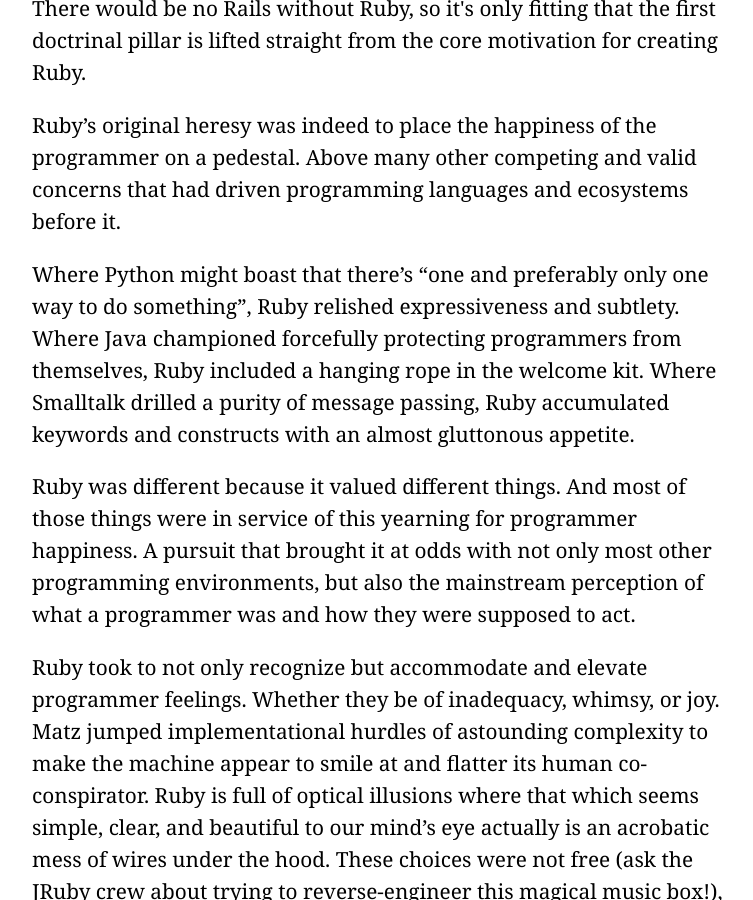
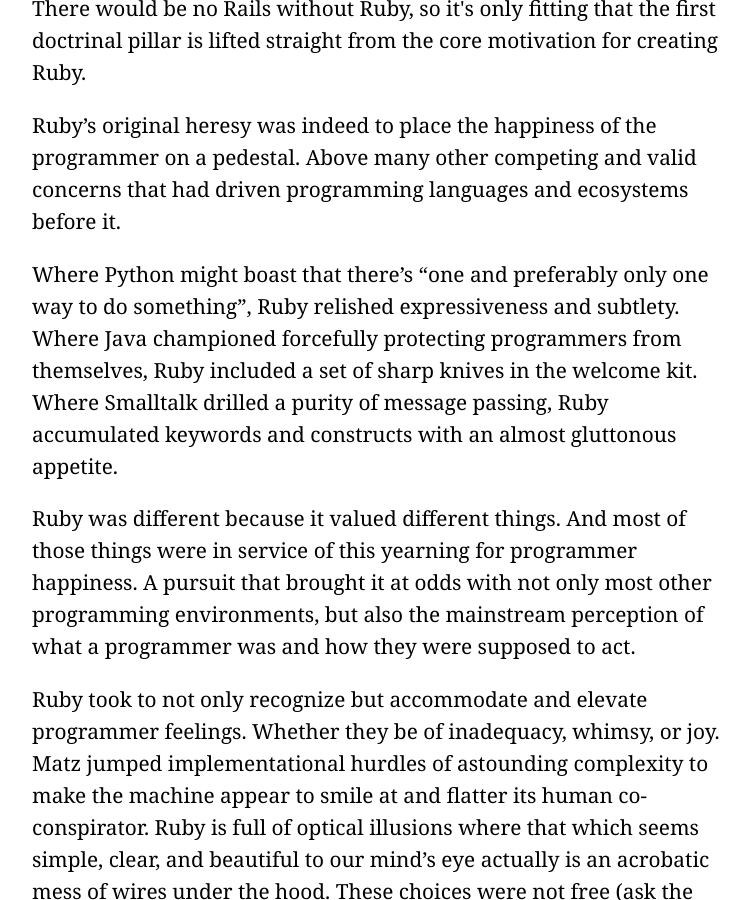
Before and after one commit to rails/homepage, a Jekyll site: the page built from doctrine.html, in a window 1280 px wide and 900 px high, scrolled down 1278 px. Shown: the whole window, without its empty margins (258-1011 px from the left). Built offline with Jekyll 4.4.1, drawn with Linux system fonts in a browser that asks for light colours.

Commit message:
Ditch the rope metaphor, double down on sharp knives

```diff
--- a/doctrine.html
+++ b/doctrine.html
@@ -38,7 +38,7 @@
 
       <p>Ruby’s original heresy was indeed to place the happiness of the programmer on a pedestal. Above many other competing and valid concerns that had driven programming languages and ecosystems before it.</p>
 
-      <p>Where Python might boast that there’s “one and preferably only one way to do something”, Ruby relished expressiveness and subtlety. Where Java championed forcefully protecting programmers from themselves, Ruby included a hanging rope in the welcome kit. Where Smalltalk drilled a purity of message passing, Ruby accumulated keywords and constructs with an almost gluttonous appetite.</p>
+      <p>Where Python might boast that there’s “one and preferably only one way to do something”, Ruby relished expressiveness and subtlety. Where Java championed forcefully protecting programmers from themselves, Ruby included a set of sharp knives in the welcome kit. Where Smalltalk drilled a purity of message passing, Ruby accumulated keywords and constructs with an almost gluttonous appetite.</p>
 
       <p>Ruby was different because it valued different things. And most of those things were in service of this yearning for programmer happiness. A pursuit that brought it at odds with not only most other programming environments, but also the mainstream perception of what a programmer was and how they were supposed to act.</p>
 
```
